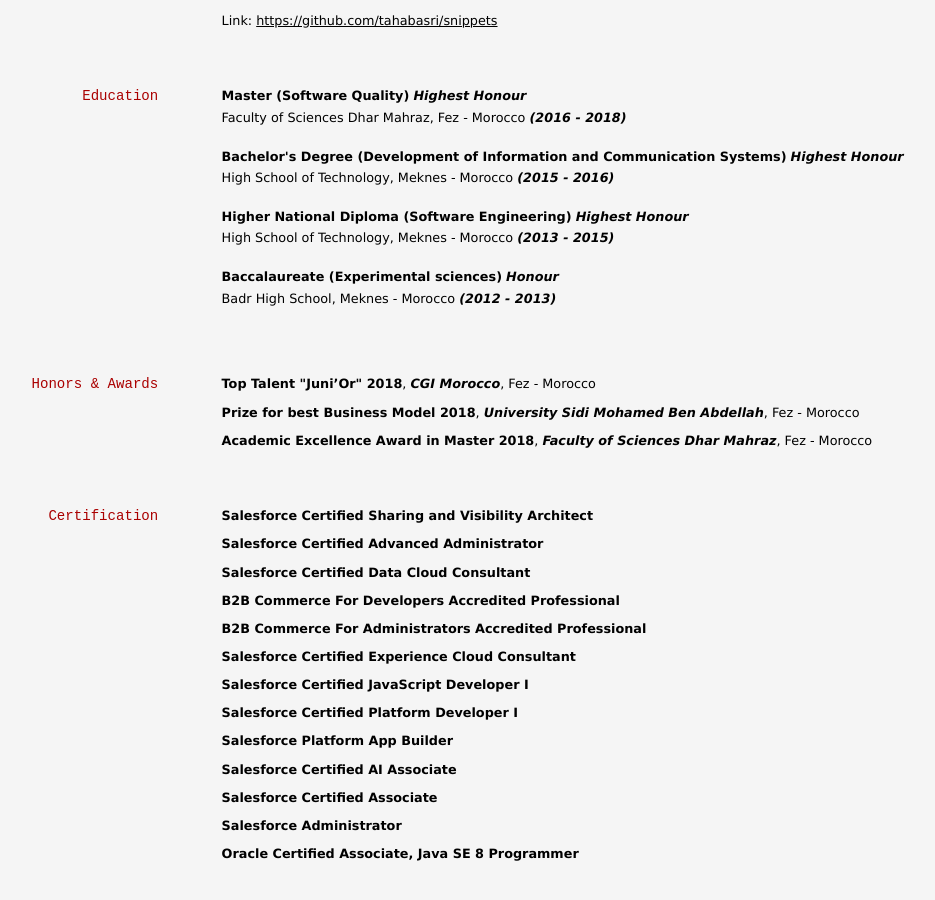
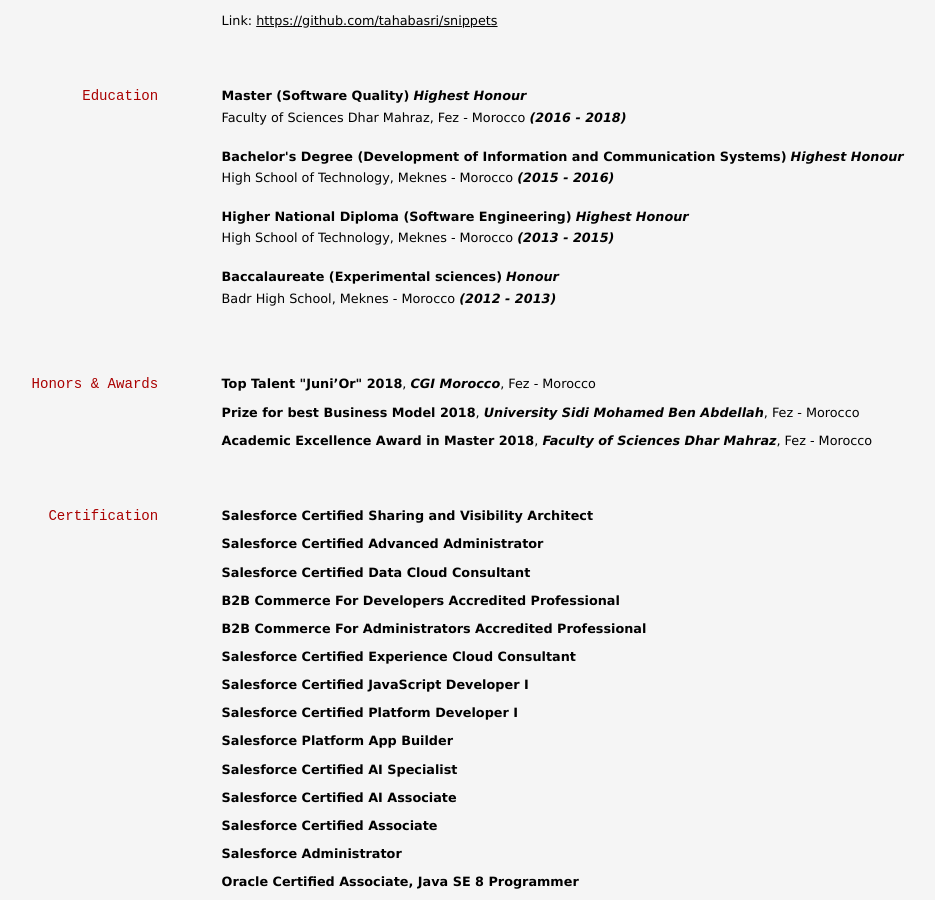
Before and after one commit to tahabasri/portfolio, a Jekyll site: the page built from resume/index.md, in a window 1280 px wide and 900 px high, scrolled down 951 px. Shown: the whole window, without its empty margins (108-1043 px from the left). Built offline with Jekyll 4.4.1, drawn with Linux system fonts in a browser that asks for light colours; before the commit the page ends 1823 px from its top, so only the background shows below that.

Commit message:
Add "Salesforce Certified AI Specialist" to certifications list

```diff
--- a/resume/index.md
+++ b/resume/index.md
@@ -166,6 +166,7 @@
 <p><strong>Salesforce Certified JavaScript Developer I</strong></p>
 <p><strong>Salesforce Certified Platform Developer I</strong></p>
 <p><strong>Salesforce Platform App Builder</strong></p>
+<p><strong>Salesforce Certified AI Specialist</strong></p>
 <p><strong>Salesforce Certified AI Associate</strong></p>
 <p><strong>Salesforce Certified Associate</strong></p>
 <p><strong>Salesforce Administrator</strong></p>
```
